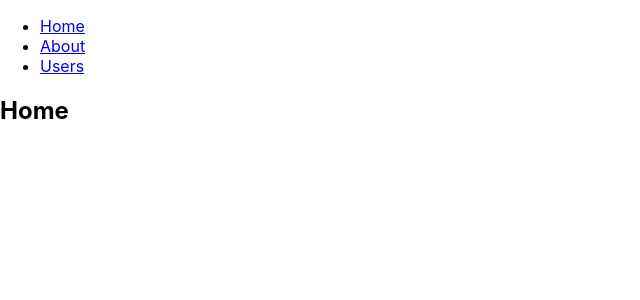
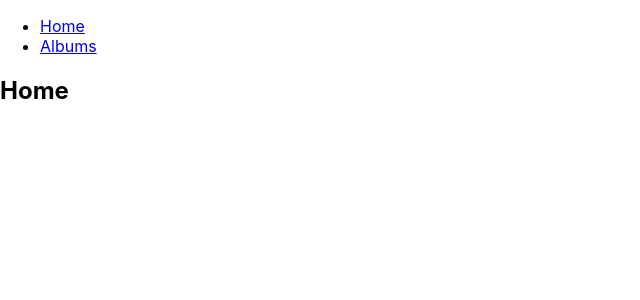
Before and after one commit to patrickcole/react-ost, a React (Create React App) app: page / in a window 1280 px wide. Shown: the top 300 px of the page, without its empty margins (0-640 px from the left). Built offline with nearby package versions, Linux system fonts and the light colour scheme.

Commit message:
Updates App code to start using Album/Soundtrack data

```diff
--- a/src/App.js
+++ b/src/App.js
@@ -1,27 +1,68 @@
-import React from 'react';
-import { BrowserRouter as Router, Route, Link } from 'react-router-dom';
+import React from "react";
+import { BrowserRouter as Router, Route, Link } from "react-router-dom";
 
-function Index() { return <h2>Home</h2> }
-function About() { return <h2>About</h2> }
-function Users() { return <h2>Users</h2> }
+function Albums({ match }) {
+
+  let album_list = [
+    { id: 'simcity-2000', title: 'SimCity 2000' },
+    { id: 'simcity-3000', title: 'SimCity 3000' },
+    { id: 'simcity4', title: 'SimCity 4' },
+    { id: 'simcity', title: 'SimCity' }
+  ];
+
+  return (
+    <div>
+
+      <h2>Albums</h2>
+      <Route exact path={match.path} render={() => <p>Please select an album.</p>} />
+
+      <ul>
+      {
+        album_list.map((item, index) => {
+          return (
+            <li>
+              <Link to={`${match.url}/${item.id}`}>{item.title}</Link>
+            </li>
+          )
+        })
+      }
+      </ul>
+
+      <Route path={`${match.path}/:id`} component={Topic} />
+    </div>
+  );
+}
 
 function App() {
   return (
     <Router>
       <div>
-        <nav>
-          <ul>
-            <li><Link to="/">Home</Link></li>
-            <li><Link to="/about/">About</Link></li>
-            <li><Link to="/users/">Users</Link></li>
-          </ul>
-        </nav>
+        <Header />
 
-        <Route exact path="/" component={Index} />
-        <Route path="/about/" component={About} />
-        <Route path="/users/" component={Users} />
+        <Route exact path="/" component={Home} />
+        <Route path="/albums" component={Albums} />
       </div>
     </Router>
-  )
+  );
 }
+
+function Topic({ match }) {
+
+  return <h3>Album: {match.params.id}</h3>;
+}
+
+function Home() { return <h2>Home</h2> }
+function Header() {
+  return (
+    <ul>
+      <li>
+        <Link to="/">Home</Link>
+      </li>
+      <li>
+        <Link to="/albums">Albums</Link>
+      </li>
+    </ul>
+  );
+}
+
 export default App;
```
